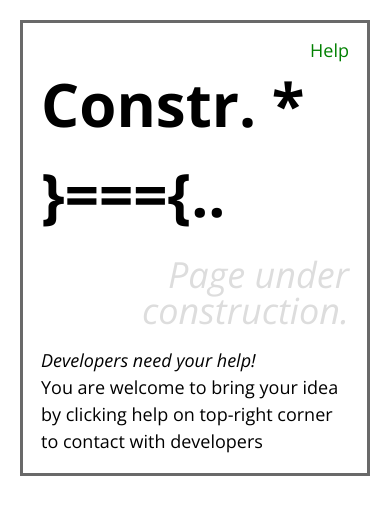
After one commit to RobertBoganKang/Classroom_System_Design, a PHP site: page /errorPage/featureConstruction.html in a window 390 px wide. The commit adds this page. Shown: the top 515 px of the page. Run offline with PHP 8.4, Linux system fonts and the light colour scheme.

Commit message:
fix mobile view
Adjust its layout on mobile fixed

```diff
--- a/src/errorPage/errorPage.php
+++ b/src/errorPage/errorPage.php
@@ -2,6 +2,7 @@
 <html lang="en">
 <head>
     <meta charset="UTF-8">
+    <meta name="viewport" content="width=device-width, initial-scale=1.0">
     <title>Error Page</title>
     <link rel="stylesheet" href="../css/reset.css">
     <link rel="stylesheet" href="../css/overall.css">
--- /dev/null
+++ b/src/errorPage/featureConstruction.html
@@ -0,0 +1,24 @@
+<!DOCTYPE html>
+<html lang="en">
+<head>
+    <meta charset="UTF-8">
+    <meta name="viewport" content="width=device-width, initial-scale=1.0">
+    <title>Construction</title>
+    <link rel="stylesheet" href="../css/reset.css">
+    <link rel="stylesheet" href="../css/overall.css">
+</head>
+<body>
+<div class="panel">
+    <div class="nav"><a href="help.php" target="_blank">Help</a></div>
+    <div style="display: inline-block">
+        <h1 style="font-size: 60px">Constr. * }==={..</h1>
+        <br>
+        <h2>Page under construction.</h2>
+        <br>
+        <p style="font-style: italic">Developers need your help! </p>
+        <p>You are welcome to bring your idea by clicking help on top-right corner to contact
+            with developers </p>
+    </div>
+</div>
+</body>
+</html>
--- a/src/errorPage/help.php
+++ b/src/errorPage/help.php
@@ -2,6 +2,7 @@
 <html lang="en">
 <head>
     <meta charset="UTF-8">
+    <meta name="viewport" content="width=device-width, initial-scale=1.0">
     <title>Contact Developers</title>
     <link rel="stylesheet" href="../css/reset.css">
     <link rel="stylesheet" href="https://maxcdn.bootstrapcdn.com/bootstrap/4.0.0-beta.2/css/bootstrap.min.css"
--- a/src/loginSystem/signIn.php
+++ b/src/loginSystem/signIn.php
@@ -2,6 +2,7 @@
 <html lang="en">
 <head>
     <meta charset="UTF-8">
+    <meta name="viewport" content="width=device-width, initial-scale=1.0">
     <title>Sign In</title>
     <link rel="stylesheet" href="../css/reset.css">
     <link rel="stylesheet" href="https://maxcdn.bootstrapcdn.com/bootstrap/4.0.0-beta.2/css/bootstrap.min.css"
--- a/src/loginSystem/signUp.php
+++ b/src/loginSystem/signUp.php
@@ -2,6 +2,7 @@
 <html lang="en">
 <head>
     <meta charset="UTF-8">
+    <meta name="viewport" content="width=device-width, initial-scale=1.0">
     <title>Sign Up</title>
     <link rel="stylesheet" href="../css/reset.css">
     <link rel="stylesheet" href="https://maxcdn.bootstrapcdn.com/bootstrap/4.0.0-beta.2/css/bootstrap.min.css"
--- a/src/loginSystem/signUpProfessor.php
+++ b/src/loginSystem/signUpProfessor.php
@@ -2,6 +2,7 @@
 <html lang="en">
 <head>
     <meta charset="UTF-8">
+    <meta name="viewport" content="width=device-width, initial-scale=1.0">
     <title>Professor Sign In</title>
     <link rel="stylesheet" href="../css/reset.css">
     <link rel="stylesheet" href="https://maxcdn.bootstrapcdn.com/bootstrap/4.0.0-beta.2/css/bootstrap.min.css"
--- a/src/studentClassroom/studentHeader.php
+++ b/src/studentClassroom/studentHeader.php
@@ -2,6 +2,7 @@
 <html lang="en">
 <head>
     <meta charset="UTF-8">
+    <meta name="viewport" content="width=device-width, initial-scale=1.0">
     <link rel="stylesheet" href="../css/reset.css">
     <script src="https://ajax.googleapis.com/ajax/libs/jquery/3.2.1/jquery.min.js"></script>
     <link rel="stylesheet" href="https://maxcdn.bootstrapcdn.com/bootstrap/4.0.0-beta.2/css/bootstrap.min.css"
--- a/src/teacherClassroom/teacherHeader.php
+++ b/src/teacherClassroom/teacherHeader.php
@@ -2,6 +2,7 @@
 <html lang="en">
 <head>
     <meta charset="UTF-8">
+    <meta name="viewport" content="width=device-width, initial-scale=1.0">
     <link rel="stylesheet" href="../css/reset.css">
     <script src="https://ajax.googleapis.com/ajax/libs/jquery/3.2.1/jquery.min.js"></script>
     <link rel="stylesheet" href="https://maxcdn.bootstrapcdn.com/bootstrap/4.0.0-beta.2/css/bootstrap.min.css"
```
